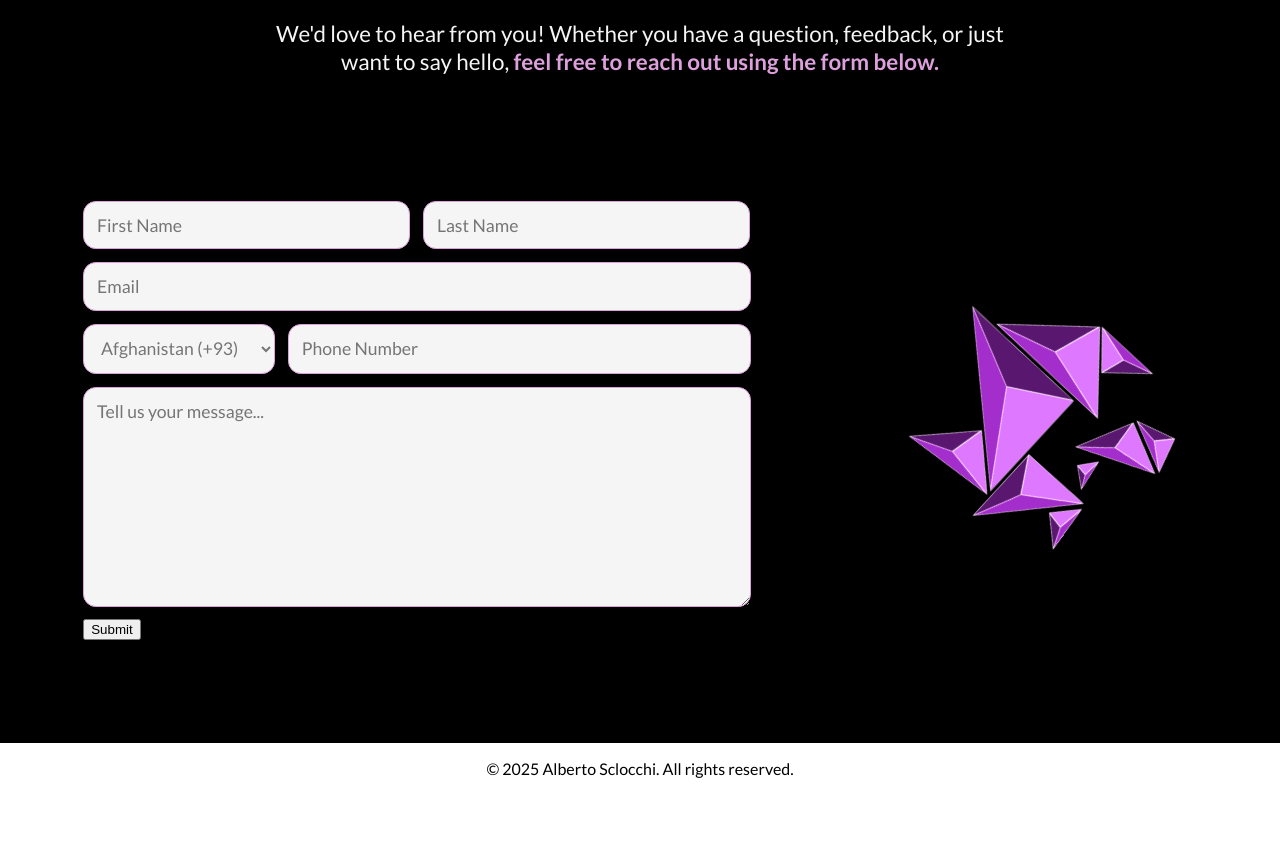
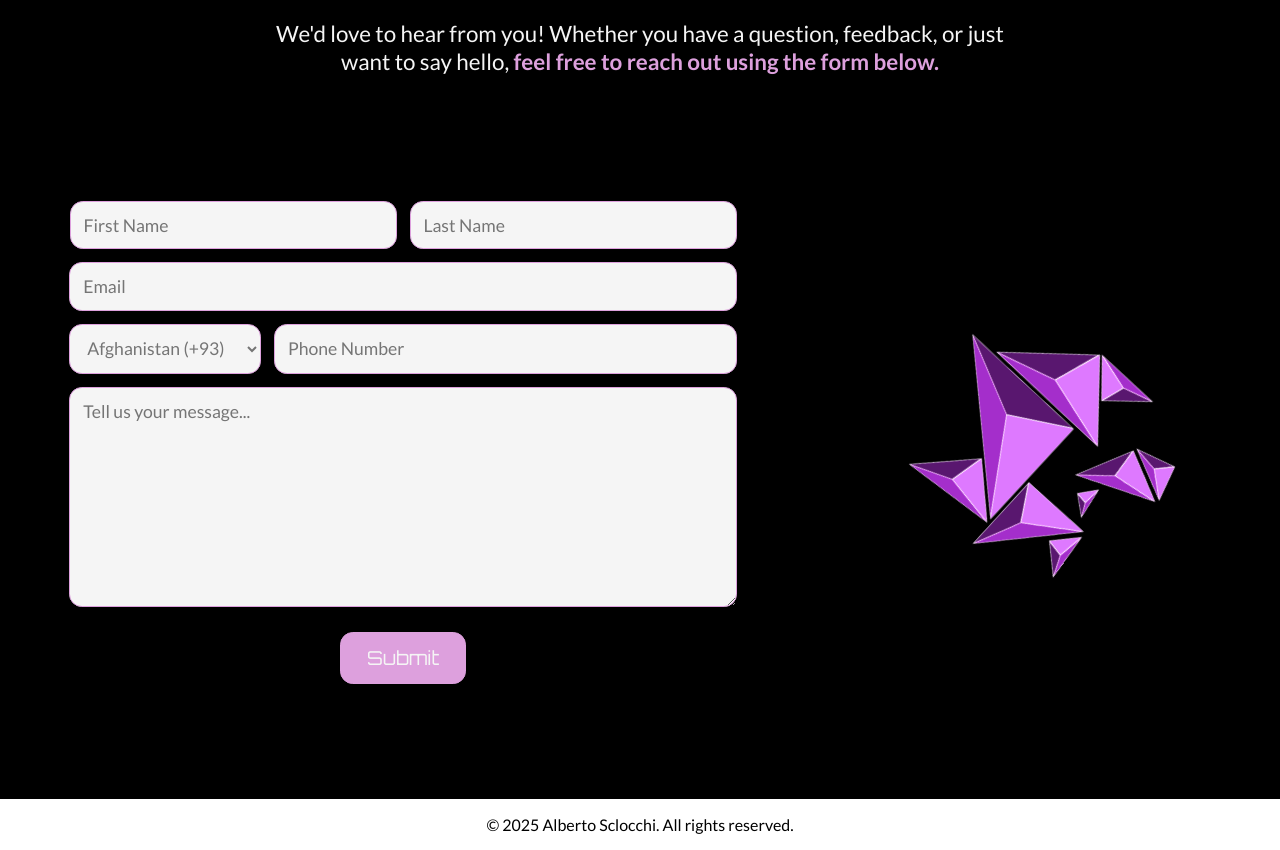
Before and after one commit to alberto-sclocchi/ai-integration-website-client, a React (Create React App) app: page / in a window 1280 px wide. Shown: the part 2480-3330 px from the top of the page. Before the commit the page ends 3274 px from the top, so only its background shows below. Built offline with nearby package versions, Linux system fonts and the light colour scheme.

Commit message:
add submit button

```diff
--- a/src/App.css
+++ b/src/App.css
@@ -111,7 +111,7 @@ h1{
 #contact-us-form {
   display: flex;
   flex-direction: column;
-  align-items: start;
+  align-items: center;
   justify-content: center;
   width: 60vw;
   height: auto;
@@ -119,6 +119,25 @@ h1{
   padding: 5vw;
   box-sizing: border-box;
   row-gap: 1vw;
+}
+
+#contact-us-form button{
+  background-color: plum;
+  color: whitesmoke;
+  font-size: 1.2rem;
+  padding: 1vw 2vw;
+  border-radius: 1vw;
+  margin: 1vw;
+  border: none;
+  cursor: pointer;
+  font-family: 'Orbitron', sans-serif;
+  transition: background-color 0.4s ease-in-out;
+  border: 1px solid plum;
+}
+
+#contact-us-form button:hover{
+  background-color: rgb(16,23,36);
+  border: 1px solid plum;
 }
 
 #contact-us-form div{
```
